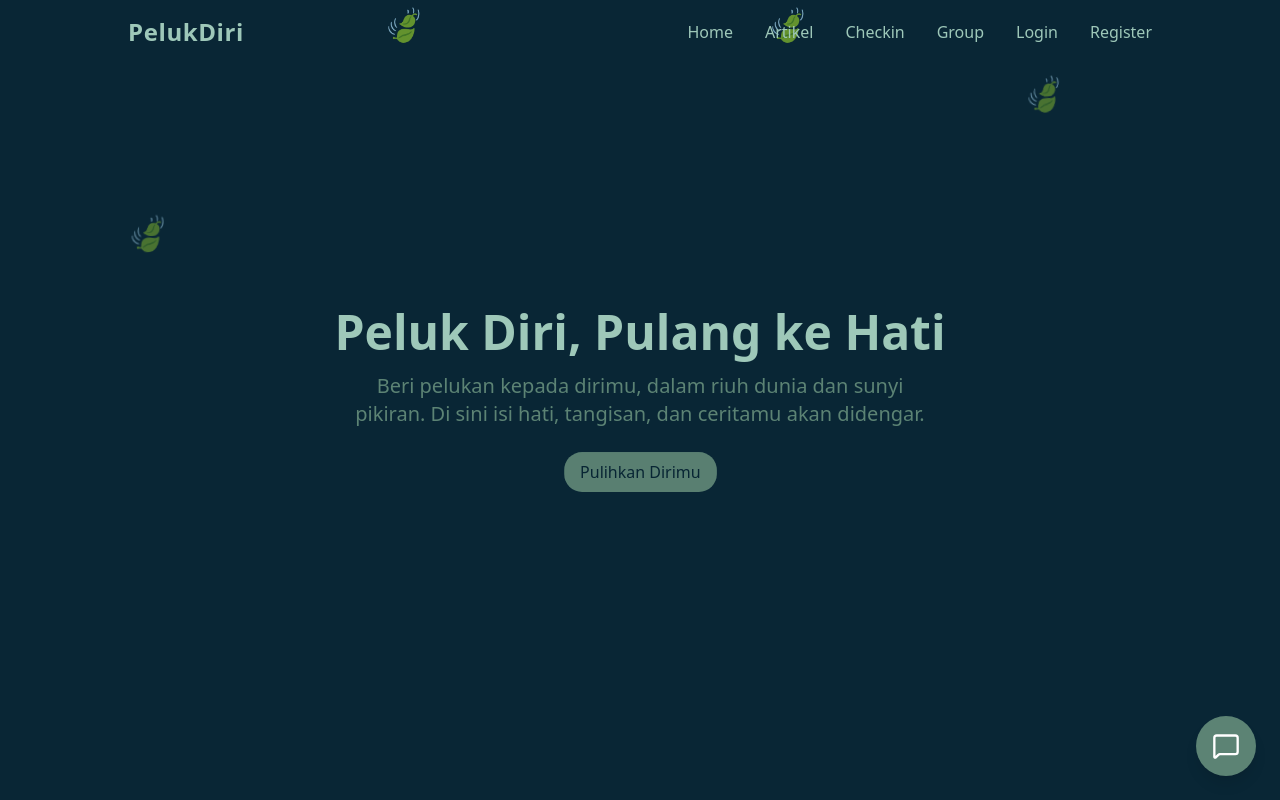
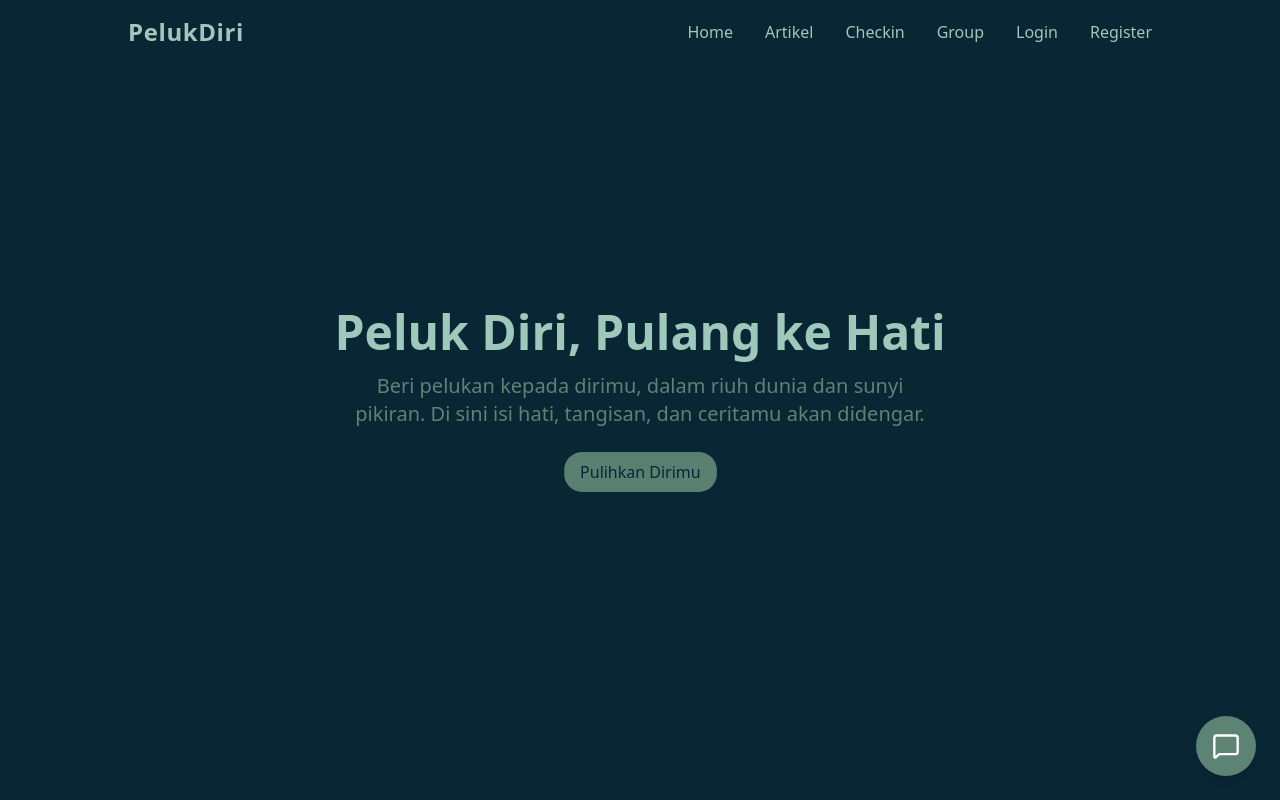
Before and after one commit to ryanjiroo/pelukdiri, a React (Vite) app: page / in a window 1280 px wide. Shown: the top 800 px of the page. Built offline with nearby package versions, Linux system fonts and the light colour scheme.

Commit message:
Update Home.jsx

```diff
--- a/src/pages/Home.jsx
+++ b/src/pages/Home.jsx
@@ -1,30 +1,71 @@
-import React, { useState } from 'react';
+import React, { useState, useEffect } from 'react';
 import { Link } from 'react-router-dom';
 
-const Leaf = ({ left, delay }) => (
+// Komponen untuk setiap tetesan hujan
+const Raindrop = ({ left, delay, duration, size, opacity }) => (
   <div
-    className="absolute top-0"
+    className="raindrop"
     style={{
-      left: `${left}%`,
-      animation: `fall 6s linear infinite`,
+      left: `${left}vw`,
+      // Penting: Pastikan animasi dimulai dari posisi yang benar-benar tidak terlihat
+      animation: `rain ${duration}s linear infinite`,
       animationDelay: `${delay}s`,
-      zIndex: 0,
+      width: `${size}px`,
+      height: `${size * 2}px`,
+      opacity: opacity,
+      zIndex: 1,
+      // Tambahan: Pastikan tetesan tidak terlihat sebelum animasinya aktif
+      // Ini akan membuat tetesan muncul dari atas setelah delay
+      top: `-100vh`, // Mulai jauh di atas viewport secara default
     }}
-  >
-    <span style={{ fontSize: 32, opacity: 0.7 }}>🍃</span>
-  </div>
+  ></div>
 );
 
 const Home = () => {
   const [hover, setHover] = useState(false);
+  const [showRain, setShowRain] = useState(false); // State untuk mengontrol kapan hujan ditampilkan
+
+  useEffect(() => {
+    // Memulai menampilkan hujan setelah 3 detik
+    // Kita bisa mengatur penundaan sedikit lebih lama dari delay terlama pada raindrop
+    const initialRainDelay = 3000; // Penundaan awal sebelum tetesan mulai dirender
+    const maxRaindropDelay = 5000; // Penundaan maksimum yang diberikan ke raindrop (5 detik di getRandom)
+
+    // Mulai render tetesan setelah initialRainDelay
+    const timer = setTimeout(() => {
+      setShowRain(true);
+    }, initialRainDelay);
+
+    // Membersihkan timer saat komponen di-unmount
+    return () => clearTimeout(timer);
+  }, []);
+
+  const getRandom = (min, max) => Math.random() * (max - min) + min;
+
+  const raindrops = Array.from({ length: 70 }).map((_, index) => ({
+    id: index,
+    left: getRandom(0, 100),
+    delay: getRandom(0, 5), // Penundaan acak dari 0-5 detik
+    duration: getRandom(2, 5), // Durasi animasi acak dari 2-5 detik
+    size: getRandom(1, 3),
+    opacity: getRandom(0.4, 0.8),
+  }));
 
   return (
-    <div className="flex items-center justify-center min-h-screen text-center p-6 overflow-hidden relative">
-      {/* Animasi daun jatuh */}
-      <Leaf left={10} delay={0} />
-      <Leaf left={30} delay={2} />
-      <Leaf left={60} delay={3} />
-      <Leaf left={80} delay={1} />
+    <div className="flex items-center justify-center min-h-screen text-center p-6 overflow-hidden relative bg-[#092635]">
+      {/* Animasi Hujan: hanya ditampilkan jika showRain bernilai true */}
+      {showRain && raindrops.map(drop => (
+        <Raindrop
+          key={drop.id}
+          left={drop.left}
+          delay={drop.delay}
+          duration={drop.duration}
+          size={drop.size}
+          opacity={drop.opacity}
+        />
+      ))}
+
+      {/* Konten Utama Halaman */}
       <div className="w-full max-w-2xl relative z-10">
         <h1
           className="text-5xl font-bold text-[#9EC8B9] mb-4 animate-fade-in-down"
@@ -38,7 +79,7 @@ const Home = () => {
         >
           Beri pelukan kepada dirimu, dalam riuh dunia dan sunyi pikiran. Di sini isi hati, tangisan, dan ceritamu akan didengar.
         </p>
-        <Link to="/checkin"> {/* Bungkus tombol dengan Link */}
+        <Link to="/checkin">
           <button
             className="py-2 px-4 rounded-[18px] transition duration-300 animate-fade-in"
             style={{
@@ -54,7 +95,8 @@ const Home = () => {
           </button>
         </Link>
       </div>
-      {/* Animasi CSS */}
+
+      {/* Definisi Animasi CSS */}
       <style>
         {`
           @keyframes fade-in-down {
@@ -87,6 +129,7 @@ const Home = () => {
               transform: scale(1);
             }
           }
+
           .animate-fade-in-down {
             animation: fade-in-down 1s cubic-bezier(0.4,0,0.2,1) both;
           }
@@ -96,21 +139,22 @@ const Home = () => {
           .animate-fade-in {
             animation: fade-in 1s cubic-bezier(0.4,0,0.2,1) both;
           }
-          @keyframes fall {
+
+          @keyframes rain {
             0% {
-              top: -40px;
-              opacity: 0.7;
-              transform: rotate(-10deg) scale(1);
-            }
-            80% {
-              opacity: 0.7;
-              transform: rotate(10deg) scale(1.1);
+              top: -20%; /* Mulai sedikit di atas viewport, ini adalah dari keyframe */
             }
             100% {
-              top: 100vh;
-              opacity: 0;
-              transform: rotate(20deg) scale(0.9);
+              top: 120%; /* Jatuh jauh di bawah viewport */
             }
+          }
+
+          .raindrop {
+            position: absolute;
+            background-color: #9EC8B9;
+            border-radius: 2px;
+            /* Tambahan: Pastikan ini benar-benar tidak terlihat sampai animationDelay berlalu */
+            /* Ini akan di-override oleh keyframe begitu animasi dimulai */
           }
         `}
       </style>
```
